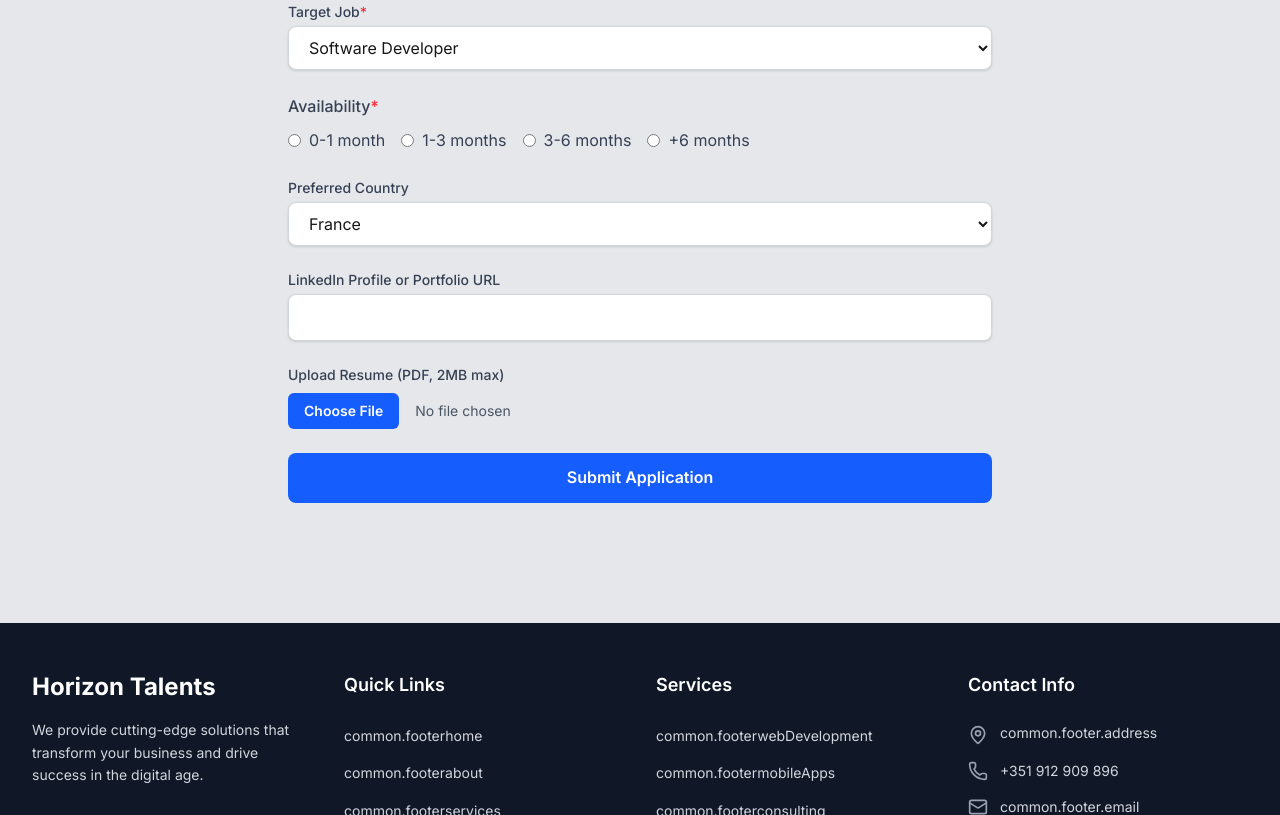
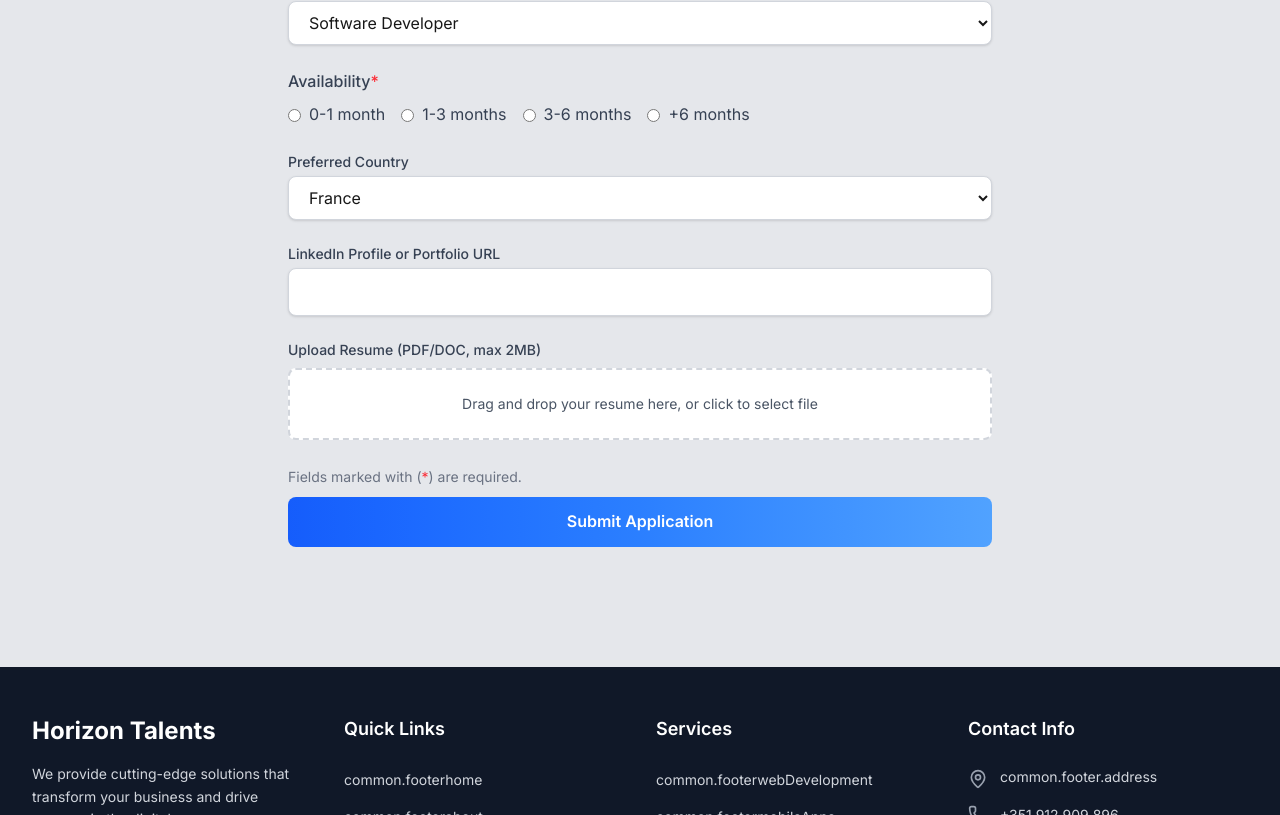
Before and after one commit to kalboussiKarim/jobs, a Next.js app: page /apply in a window 1280 px wide. Shown: the part 818-1633 px from the top of the page. Built offline with nearby package versions, Linux system fonts and the light colour scheme.

Commit message:
chnaged upload file to dropzone

```diff
--- a/package.json
+++ b/package.json
@@ -15,6 +15,7 @@
     "next": "15.4.1",
     "react": "19.1.0",
     "react-dom": "19.1.0",
+    "react-dropzone": "^14.3.8",
     "react-phone-number-input": "^3.4.12"
   },
   "devDependencies": {
--- a/src/app/apply/page.tsx
+++ b/src/app/apply/page.tsx
@@ -7,7 +7,7 @@ const ApplyPage: React.FC = () => {
   return (
     <section
       id="apply"
-      className="pt-15 pb-30 bg-gray-200 dark:bg-gray-900 transition-colors duration-300"
+      className="pt-15 pb-30 bg-gray-200 dark:bg-gray-900 transition-colors duration-300 "
     >
       <div className="max-w-3xl mx-auto px-4 sm:px-6 lg:px-8">
         <div className="text-center mb-15">
@@ -15,6 +15,7 @@ const ApplyPage: React.FC = () => {
             Apply Now
           </h1>
         </div>
+
         <ApplyForm />
       </div>
     </section>
--- a/src/app/components/common/Navbar.tsx
+++ b/src/app/components/common/Navbar.tsx
@@ -33,9 +33,9 @@ const Navbar: React.FC = () => {
 
   const menuItems11: MenuItem[] = [
     { key: "common.home", href: "/#home" },
+    { key: "common.about", href: "/#about" },
     { key: "common.services", href: "/#services" },
     { key: "common.process", href: "/#process" },
-    { key: "common.about", href: "/#about" },
     { key: "common.apply", href: "/#apply" },
   ];
 
--- a/src/app/features/apply/ApplyForm.tsx
+++ b/src/app/features/apply/ApplyForm.tsx
@@ -4,6 +4,8 @@ import "react-phone-number-input/style.css";
 import PhoneInput from "react-phone-number-input";
 import { E164Number } from "libphonenumber-js";
 import en from "react-phone-number-input/locale/en.json";
+import { useCallback } from "react";
+import { useDropzone } from "react-dropzone";
 
 const inputClass =
   "mt-1 block w-full px-4 py-2.5 rounded-lg border border-gray-300 dark:border-gray-600 dark:bg-gray-800 dark:text-white bg-white shadow-sm focus:ring-2 focus:ring-blue-500 focus:outline-none transition-all duration-150";
@@ -14,12 +16,34 @@ const labelClass = "block text-sm font-medium text-gray-700 dark:text-gray-300";
 
 const ApplyForm: React.FC = () => {
   const [value, setValue] = useState<E164Number | undefined>(undefined);
+  const [uploadedFile, setUploadedFile] = useState<File | null>(null);
+
+  const onDrop = useCallback((acceptedFiles: File[], fileRejections: any) => {
+    if (fileRejections.length > 0) {
+      alert("File must be .pdf, .doc, or .docx and under 2MB.");
+      return;
+    }
+    if (acceptedFiles.length > 0) {
+      setUploadedFile(acceptedFiles[0]);
+    }
+  }, []);
+
+  const { getRootProps, getInputProps, isDragActive, acceptedFiles } =
+    useDropzone({
+      onDrop,
+      accept: {
+        "application/pdf": [".pdf"],
+        "application/msword": [".doc"],
+        "application/vnd.openxmlformats-officedocument.wordprocessingml.document":
+          [".docx"],
+      },
+      maxFiles: 1,
+      maxSize: 2 * 1024 * 1024, // 2MB
+    });
   return (
     <form className="space-y-6">
       {/* Full Name */}
-      <span className="text-red-500 text-sm">
-        (*)means this field is required
-      </span>
+
       <div className="grid grid-cols-1 md:grid-cols-2 gap-6">
         <div>
           <label htmlFor="firstName" className={labelClass}>
@@ -36,7 +60,7 @@ const ApplyForm: React.FC = () => {
         </div>
         <div>
           <label htmlFor="lastName" className={labelClass}>
-            Family Name
+            Last Name
             <span className="text-red-500">*</span>
           </label>
           <input
@@ -239,22 +263,40 @@ const ApplyForm: React.FC = () => {
       </div>
 
       {/* Resume Upload */}
+      {/* Resume Upload */}
       <div>
-        <label htmlFor="resume" className={labelClass}>
-          Upload Resume (PDF, 2MB max)
-        </label>
-        <input
-          type="file"
-          id="resume"
-          accept=".pdf,.doc,.docx"
-          className="mt-2 block w-full text-sm text-gray-600 dark:text-gray-300 file:mr-4 file:py-2 file:px-4 file:rounded-md file:border-0 file:text-sm file:font-semibold file:bg-blue-600 file:text-white hover:file:bg-blue-700"
-        />
+        <label className={labelClass}>Upload Resume (PDF/DOC, max 2MB)</label>
+        <div
+          {...getRootProps()}
+          className="mt-2 flex items-center justify-center px-4 py-6 border-2 border-dashed border-gray-300 dark:border-gray-600 rounded-lg cursor-pointer bg-white dark:bg-gray-800 text-gray-600 dark:text-gray-300 hover:border-blue-400 transition"
+        >
+          <input {...getInputProps()} />
+          {isDragActive ? (
+            <p className="text-sm">Drop the file here ...</p>
+          ) : uploadedFile ? (
+            <p className="text-sm font-medium text-blue-600">
+              {uploadedFile.name}
+            </p>
+          ) : (
+            <p className="text-sm">
+              Drag and drop your resume here, or click to select file
+            </p>
+          )}
+        </div>
+      </div>
+      <div className="mt-5 mb-2">
+        <span className=" text-gray-500 dark:text-gray-200 text-sm">
+          Fields marked with (<span className="text-red-500 text-sm">*</span>
+          <span className="text-gray-500 dark:text-gray-200 text-sm">
+            ) are required.
+          </span>
+        </span>
       </div>
 
       {/* Submit */}
       <button
         type="submit"
-        className="w-full bg-blue-600 text-white py-3 rounded-lg font-semibold hover:bg-blue-700 transition-colors"
+        className=" w-full bg-gradient-to-r from-blue-600 via-blue-500 to-blue-400 hover:bg-gradient-to-r hover:from-blue-700 hover:via-blue-600 hover:to-blue-500 text-white py-3 rounded-lg font-semibold transform hover:scale-101 transition-all duration-1000"
       >
         Submit Application
       </button>
```
Also changed, not shown: 1 other file (tests, documents, lock files or other folders).
